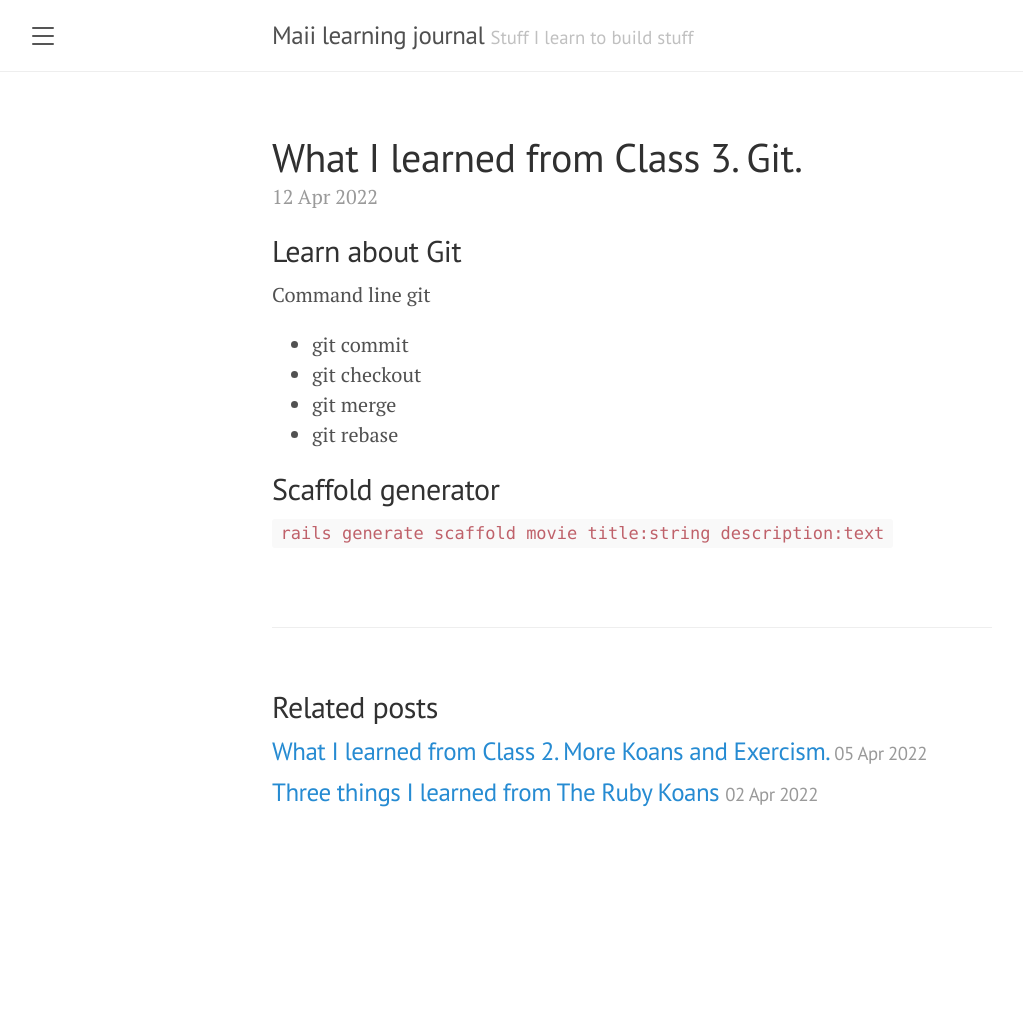
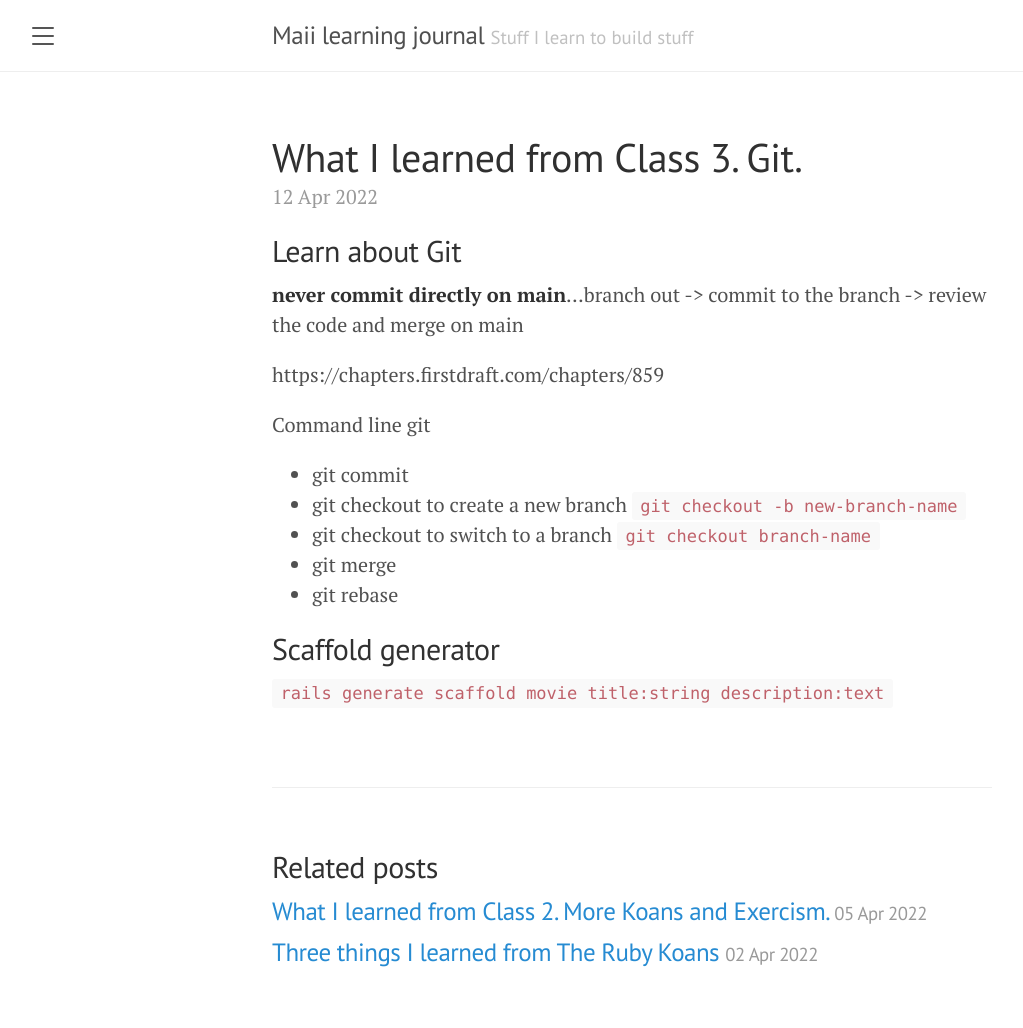
Before and after one commit to eamesa/maii-journal, a Jekyll site: the page built from _posts/2022-04-12-Class_3.md, in a window 1280 px wide. Shown: the whole page, without its empty margins (8-1031 px from the left). Built offline with Jekyll 4.4.1, drawn with Linux system fonts in a browser that asks for light colours; a script that is not in the unit is left out; before the commit the page ends 900 px from its top, so only the background shows below that.

Commit message:
Update 2022-04-12-Class_3.md

```diff
--- a/_posts/2022-04-12-Class_3.md
+++ b/_posts/2022-04-12-Class_3.md
@@ -4,9 +4,15 @@ title: What I learned from Class 3. Git.
 ---
 
 ## Learn about Git
+
+**never commit directly on main**...branch out -> commit to the branch -> review the code and merge on main
+
+https://chapters.firstdraft.com/chapters/859
+
 Command line git
 - git commit
-- git checkout
+- git checkout to create a new branch `git checkout -b new-branch-name`
+- git checkout to switch to a branch `git checkout branch-name`
 - git merge
 - git rebase
 
```
